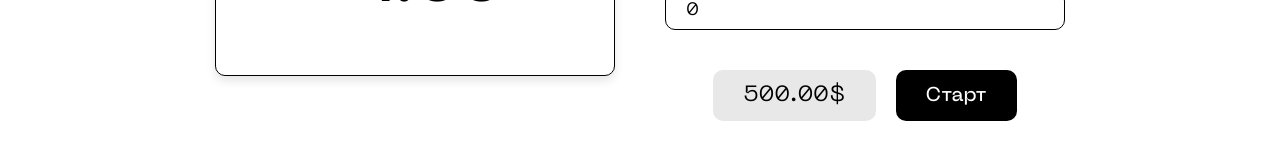
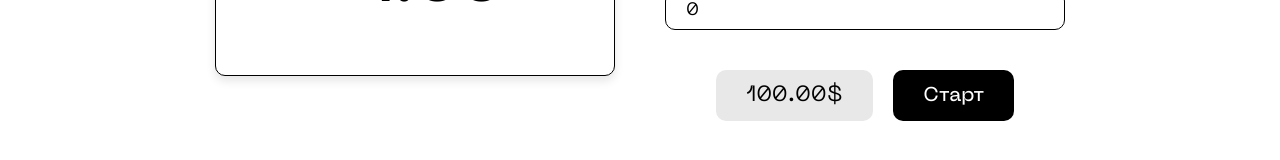
Before and after one commit to alternatio/crash, a Next.js app: page / in a window 1280 px wide. Shown: the part 366-526 px from the top of the page. Built offline with nearby package versions, Linux system fonts and the light colour scheme.

Commit message:
Update index.tsx

```diff
--- a/pages/index.tsx
+++ b/pages/index.tsx
@@ -11,7 +11,7 @@ const Home = () => {
   const [coefficient, setCoefficient] = useState<number>(1)
   const [isCrash, handleIsCrash] = useState<boolean>(true)
   const [bet, setBet] = useState<number>(0)
-  const [money, setMoney] = useState<number>(500)
+  const [money, setMoney] = useState<number>(100)
   const [moneyIsSeized, handleMoneyIsSeized] = useState<boolean>(true)
   const [targetCoefficient, setTargetCoefficient] = useState<number>(1)
   const [history, setHistory] = useState<number[]>([])
```
